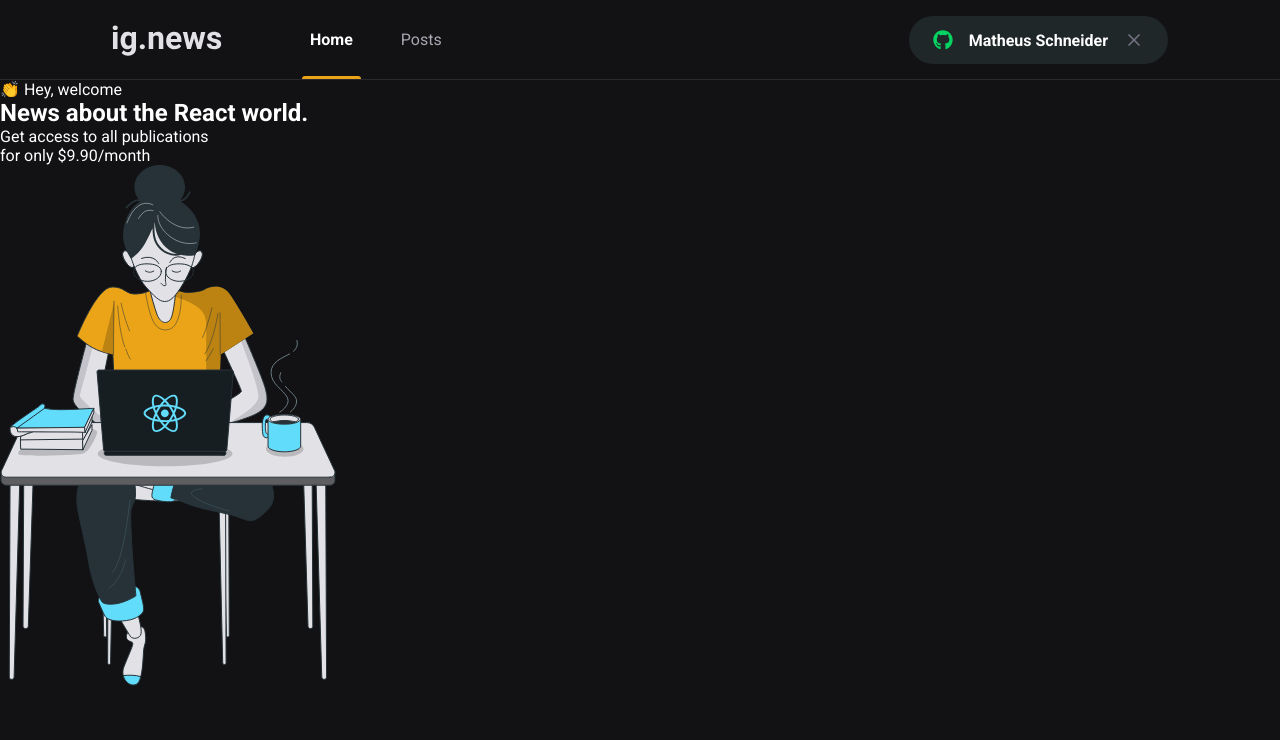
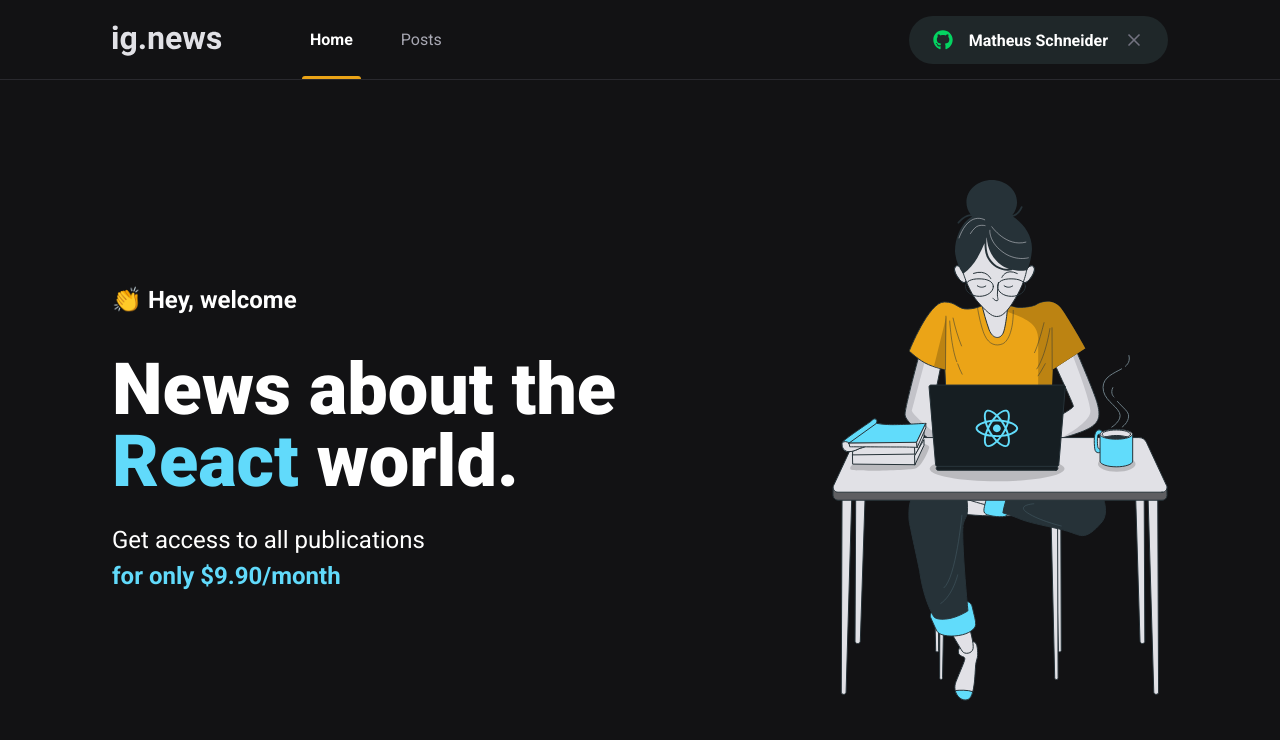
Before and after one commit to mschneider86/ignews, a Next.js app: page / in a window 1280 px wide. Shown: the top 740 px of the page. Built offline with nearby package versions, Linux system fonts and the light colour scheme.

Commit message:
added home page css

```diff
--- /dev/null
+++ b/src/pages/home.module.scss
@@ -0,0 +1,41 @@
+.contentContainer {
+  max-width: 1120px;
+  margin: 0 auto;
+  padding: 0 2rem;
+  height: calc(100vh - 5rem);
+
+  display: flex;
+  align-items: center;
+  justify-content: space-between;
+}
+
+.hero {
+  max-width: 600px;
+
+  > span {
+    font-size: 1.5rem;
+    font-weight: bold;
+  }
+
+  h1 {
+    font-size: 4.5rem;
+    line-height: 4.5rem;
+    font-weight: 900;
+    margin-top: 2.5rem;
+
+    span {
+      color: var(--cyan-500);
+    }
+  }
+
+  p {
+    font-size: 1.5rem;
+    line-height: 2.25rem;
+    margin-top: 1.5rem;
+
+    span {
+      color: var(--cyan-500);
+      font-weight: bold;
+    }
+  }
+}
--- a/src/pages/index.tsx
+++ b/src/pages/index.tsx
@@ -1,4 +1,5 @@
 import Head from 'next/head';
+import styles from './home.module.scss';
 
 export default function Home() {
   return (
@@ -7,8 +8,8 @@
         <title>Home | ig.news</title>
       </Head>
 
-      <main>
-        <section>
+      <main className={styles.contentContainer}>
+        <section className={styles.hero}>
           <span>👏 Hey, welcome</span>
           <h1>
             News about the <span>React</span> world.
```
